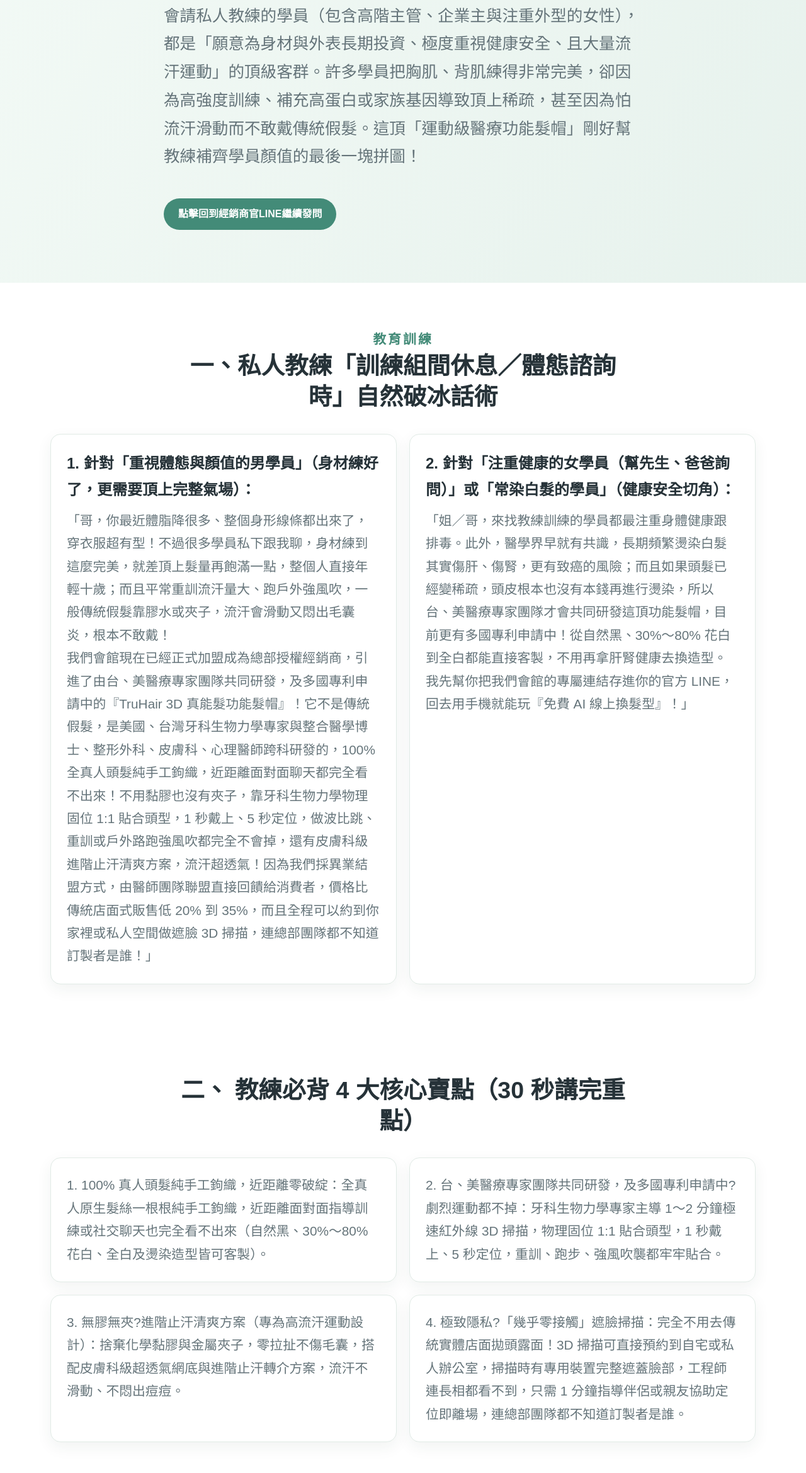
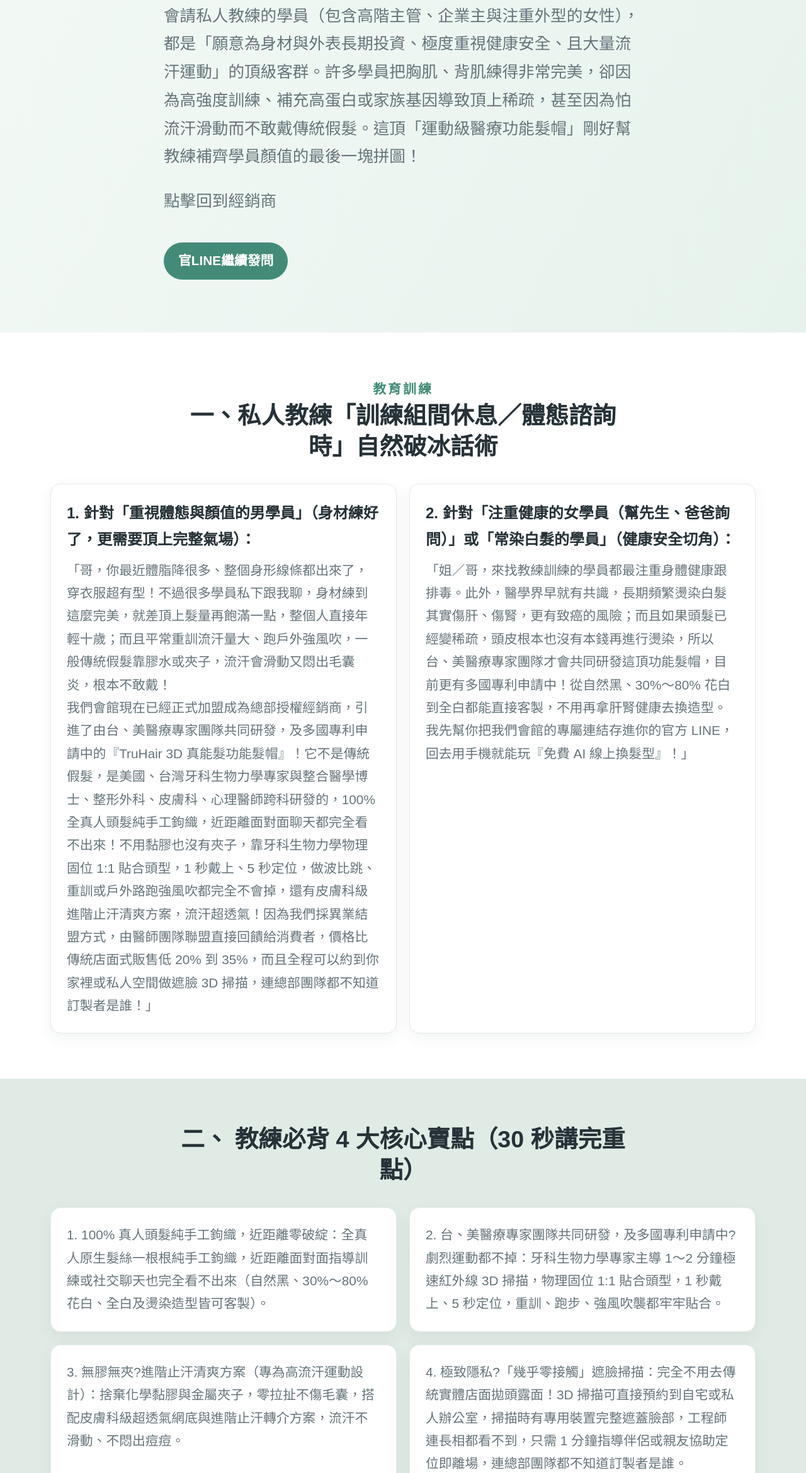
Before and after one commit to inumagic/fuhair, a plain HTML site: page index.html in a window 1280 px wide. Shown: the part 461-2800 px from the top of the page at 63% size. Drawn offline with Linux system fonts and the light colour scheme.

Commit message:
Update index.html

```diff
--- a/index.html
+++ b/index.html
@@ -68,11 +68,14 @@
         <div class="eyebrow">健身房/私人教練會館業者</div>
         <h1>健身房/私人教練會館業者專屬教育訓練與收單話術指南</h1>
         <p>會請私人教練的學員（包含高階主管、企業主與注重外型的女性），都是「願意為身材與外表長期投資、極度重視健康安全、且大量流汗運動」的頂級客群。許多學員把胸肌、背肌練得非常完美，卻因為高強度訓練、補充高蛋白或家族基因導致頂上稀疏，甚至因為怕流汗滑動而不敢戴傳統假髮。這頂「運動級醫療功能髮帽」剛好幫教練補齊學員顏值的最後一塊拼圖！</p>
-        <a class="button" href="https://line.me/ti/p/@022zsrwj">點擊回到經銷商官LINE繼續發問</a>
+        <div>
+        <p>點擊回到經銷商</p>
+        <a class="button" href="https://line.me/ti/p/@022zsrwj" style="font-size: 1.3rem;">官LINE繼續發問</a>
+        </div>
       </div>
     </section>
 
-    <section id="about">
+    <section id="about" >
       <div class="wrap">
         <div class="section-head"><div class="eyebrow">教育訓練</div><h2>一、私人教練「訓練組間休息／體態諮詢時」自然破冰話術</h2></div>
         <div class="grid">
@@ -89,7 +92,7 @@
       </div>
     </section>
 
-    <section id="about2">
+    <section id="about2" style="background:#e1ebe6;">
       <div class="wrap">
         <div class="section-head">
           <h2> 二、 教練必背 4 大核心賣點（30 秒講完重點）</h2>
@@ -134,7 +137,7 @@
       </div>
     </section>
 
-    <section id="articles">
+    <section id="articles" style="background:#e1ebe6;">
       <div class="wrap">
         <div class="section-head">
           <h2>四、 熟客回館追進＆會館教練分潤互助制度</h2>
@@ -174,7 +177,7 @@
     <section class="alt contact" id="contact">
       <div class="wrap"><div class="section-head"><div class="eyebrow">Contact</div><h2>聯絡我們</h2><p></p></div>
 
-      <a class="button" href="https://line.me/ti/p/@022zsrwj" target="_blank" rel="noopener">前往 LINE 聯絡</a>
+      <a class="button" href="https://line.me/ti/p/@022zsrwj" target="_blank" rel="noopener">回到經銷商官方LINE</a>
 
       </div>
     </section>
```
